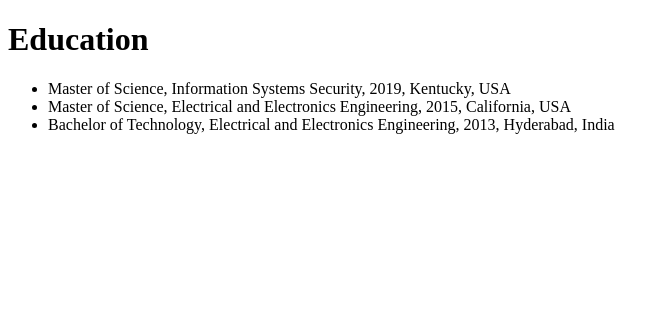
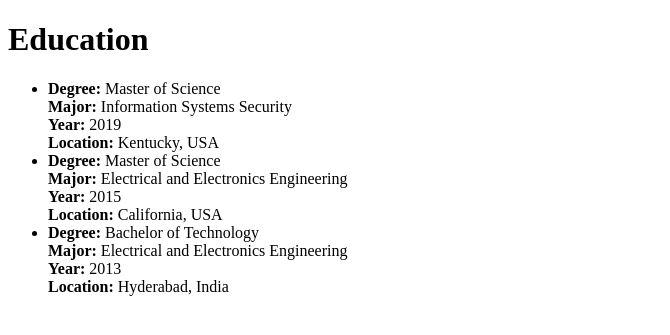
Before and after one commit to niharkarra/SA-Practical, a Flask app: page /education in a window 1280 px wide. Shown: the top 335 px of the page, without its empty margins (0-670 px from the left). Run offline with Flask 3, Linux system fonts and the light colour scheme.

Commit message:
chnage2s

```diff
--- a/templates/education.html
+++ b/templates/education.html
@@ -6,8 +6,13 @@
 <body>
     <h1>Education</h1>
     <ul>
-        {% for education_item in education %}
-            <li>{{ education_item.degree }}, {{ education_item.major }}, {{ education_item.year }}, {{ education_item.location }}</li>
+        {% for edu in education %}
+            <li>
+                <strong>Degree:</strong> {{ edu.degree }}<br>
+                <strong>Major:</strong> {{ edu.major }}<br>
+                <strong>Year:</strong> {{ edu.year }}<br>
+                <strong>Location:</strong> {{ edu.location }}<br>
+            </li>
         {% endfor %}
     </ul>
 </body>
```
